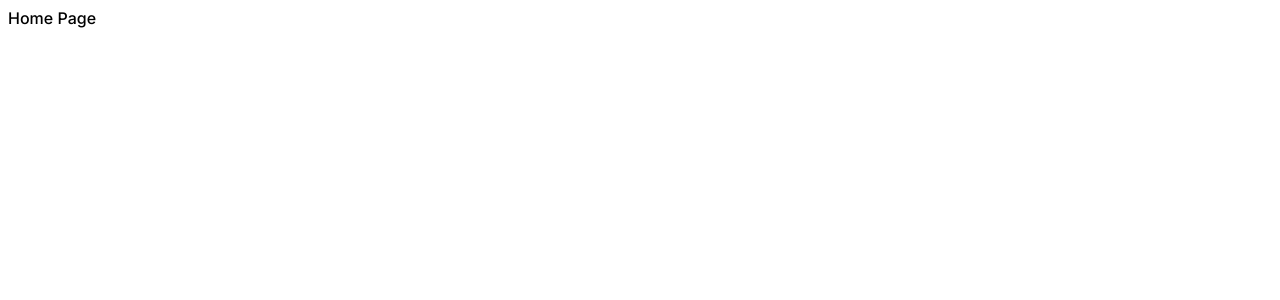
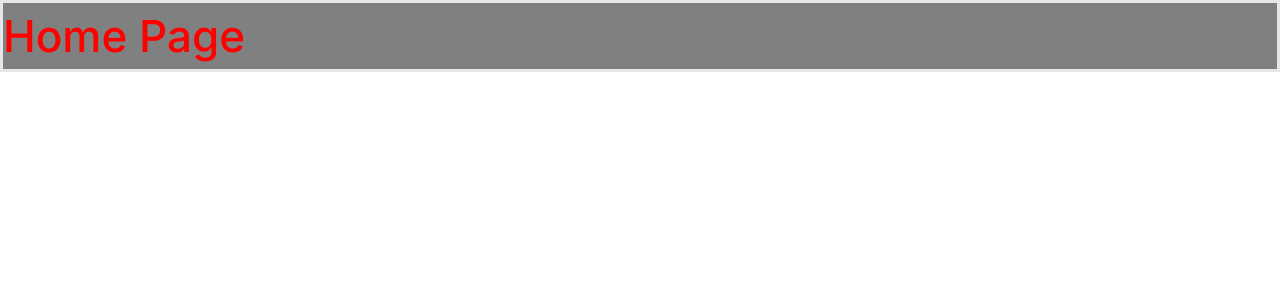
Before and after one commit to ajmal-m/Next-e-Commerce, a Next.js app: page / in a window 1280 px wide. Shown: the top 300 px of the page. Built offline with nearby package versions, Linux system fonts and the light colour scheme.

Commit message:
Tailwind class update

```diff
--- a/app/layout.tsx
+++ b/app/layout.tsx
@@ -1,5 +1,6 @@
 import type { Metadata } from "next";
 import { Inter } from "next/font/google";
+import '../assets/styles/globals.css';
 
 const inter = Inter({ subsets:['latin'], weight:'500'})
 
--- a/app/page.tsx
+++ b/app/page.tsx
@@ -2,6 +2,6 @@ import React from 'react'
 
 export default function Home() {
   return (
-    <div className='text-[red]'>Home Page</div>
+    <div className='main-heading'>Home Page</div>
   )
 }
--- a/assets/styles/globals.css
+++ b/assets/styles/globals.css
@@ -1,6 +1,12 @@
 @tailwind base;
 @tailwind components;
 @tailwind utilities;
+
+@layer component{
+    .main-heading{
+        @apply text-[44px] text-[red] bg-[grey];
+    }
+}
 
 @layer utilities {
   .wrapper {
@@ -95,7 +101,7 @@
 
 @layer base {
   * {
-    @apply border-border;
+    @apply border;
   }
   body {
     @apply bg-background text-foreground;
```
